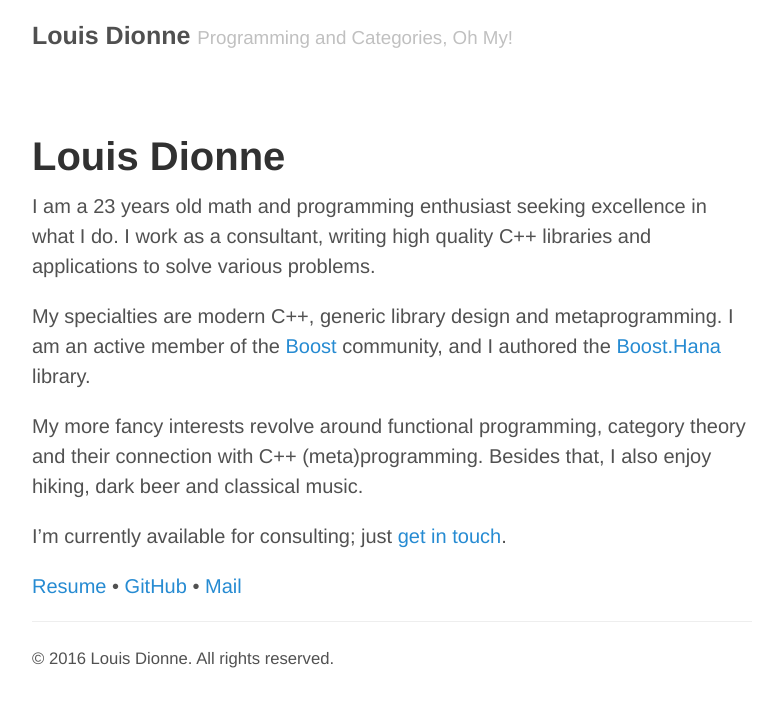
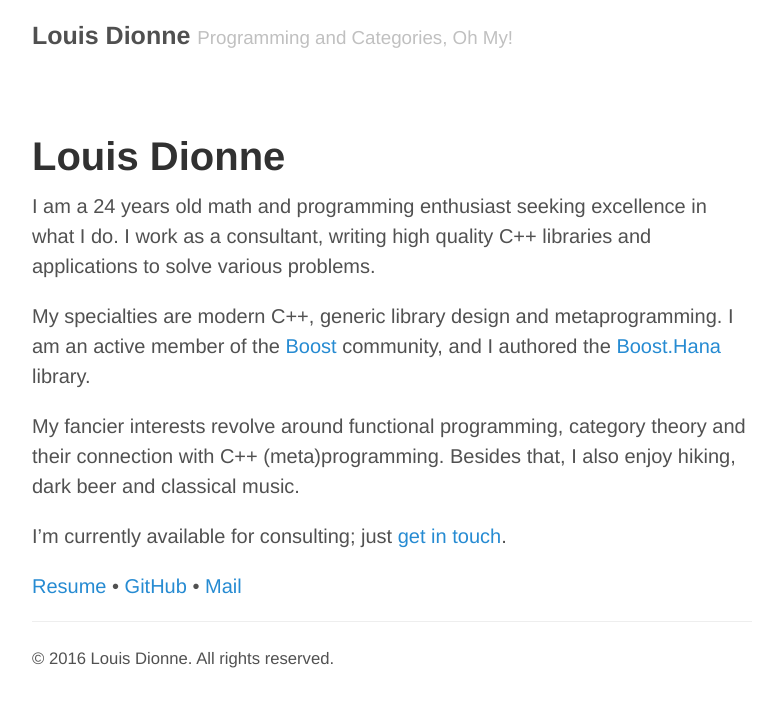
Before and after one commit to ldionne/ldionne.github.io, a Jekyll site: the page built from about.md, in a window 1280 px wide. Shown: the top 707 px of the page, without its empty margins (248-1031 px from the left). Built offline with Jekyll 4.4.1, drawn with Linux system fonts in a browser that asks for light colours.

Commit message:
Bump age to 24 and correct grammatical mistake

```diff
--- a/about.md
+++ b/about.md
@@ -5,7 +5,7 @@ title: About
 
 # Louis Dionne
 
-I am a 23 years old math and programming enthusiast seeking excellence
+I am a 24 years old math and programming enthusiast seeking excellence
 in what I do. I work as a consultant, writing high quality C++ libraries
 and applications to solve various problems.
 
@@ -13,9 +13,9 @@ My specialties are modern C++, generic library design and metaprogramming.
 I am an active member of the [Boost][] community, and I authored the
 [Boost.Hana][] library.
 
-My more fancy interests revolve around functional programming, category
-theory and their connection with C++ (meta)programming. Besides that, I
-also enjoy hiking, dark beer and classical music.
+My fancier interests revolve around functional programming, category
+theory and their connection with C++ (meta)programming. Besides that,
+I also enjoy hiking, dark beer and classical music.
 
 I'm currently available for consulting; just [get in touch][mail].
 
```
